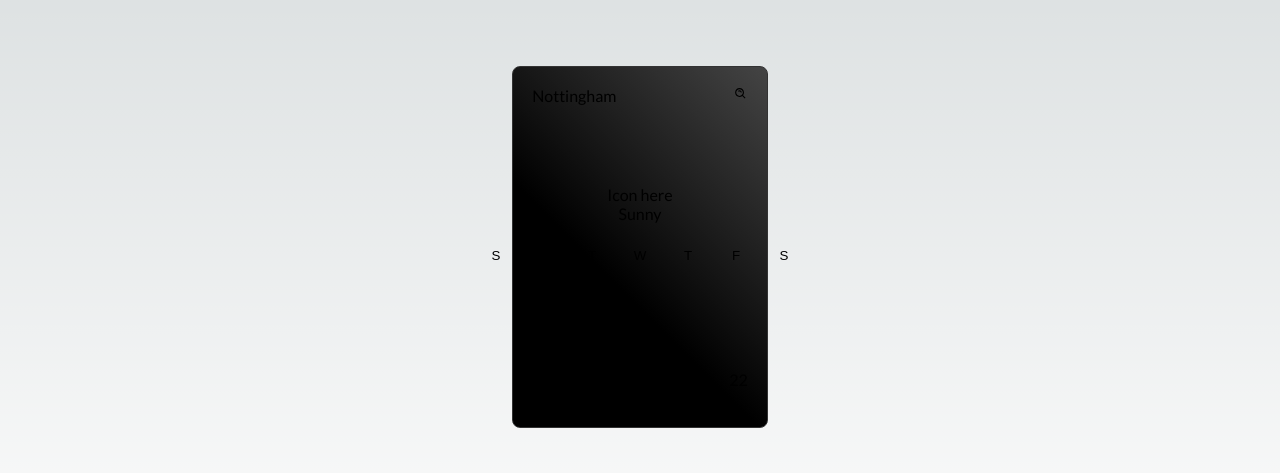
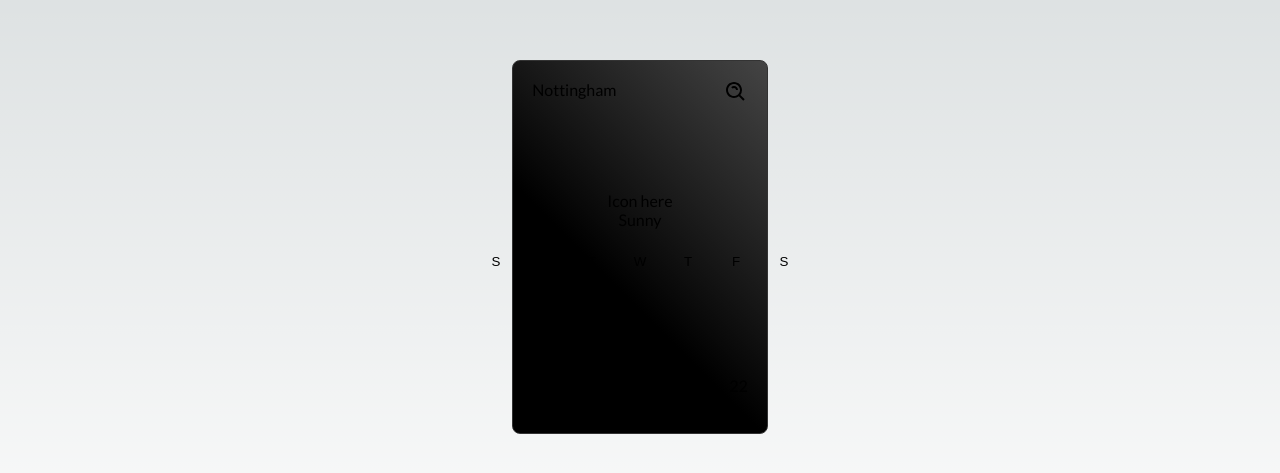
Before and after one commit to Matt-MMCoding/weather-app, a Next.js app: page / in a window 1280 px wide. Shown: the part 153-626 px from the top of the page. Built offline with nearby package versions, Linux system fonts and the light colour scheme.

Commit message:
adding onclick handler

```diff
--- a/src/pages/index.tsx
+++ b/src/pages/index.tsx
@@ -2,6 +2,7 @@ import Head from 'next/head';
 import Image from 'next/image';
 import { Lato } from 'next/font/google';
 import styles from '@/styles/Home.module.css';
+import { useRef } from 'react';
 
 // Icons
 import { BsClouds, BsDropletHalf, BsWind } from 'react-icons/bs';
@@ -10,6 +11,12 @@ import { BiSearchAlt } from 'react-icons/bi';
 const lato = Lato({ subsets: ['latin'], weight: '400' });
 
 export default function Home() {
+  const searchInputRef = useRef<HTMLInputElement>(null);
+
+  const handleSearchIconClick = () => {
+    searchInputRef.current?.focus();
+  };
+
   return (
     <>
       <Head>
@@ -34,14 +41,18 @@ export default function Home() {
               <p>Nottingham</p>
             </div>
             <div className={styles.search_container}>
-              <button className={styles.search_icon}>
-                <BiSearchAlt />
-              </button>
               <input
                 className={styles.search_input}
+                ref={searchInputRef}
                 type="text"
                 placeholder="search"
               />
+              <button
+                className={styles.search_icon}
+                onClick={handleSearchIconClick}
+              >
+                <BiSearchAlt size="1.5rem" />
+              </button>
             </div>
           </div>
           <div className={styles.weather_type_container}>
--- a/src/styles/Home.module.css
+++ b/src/styles/Home.module.css
@@ -31,17 +31,28 @@
 .search_container {
     display: flex;
     align-items: center;
+    position: relative;
 }
 
 .search_icon {
     background: transparent;
     border: none;
     cursor: pointer;
+    position: absolute;
+    top: 0;
+    right: 0;
 }
 
 .search_input {
     width: 0;
     border: none;
+    padding: 8px 0;
+}
+
+.search_input:focus {
+    width: 100%;
+    padding-left: 4px;
+    outline: none;
 }
 
 .weather_type_container {
```
